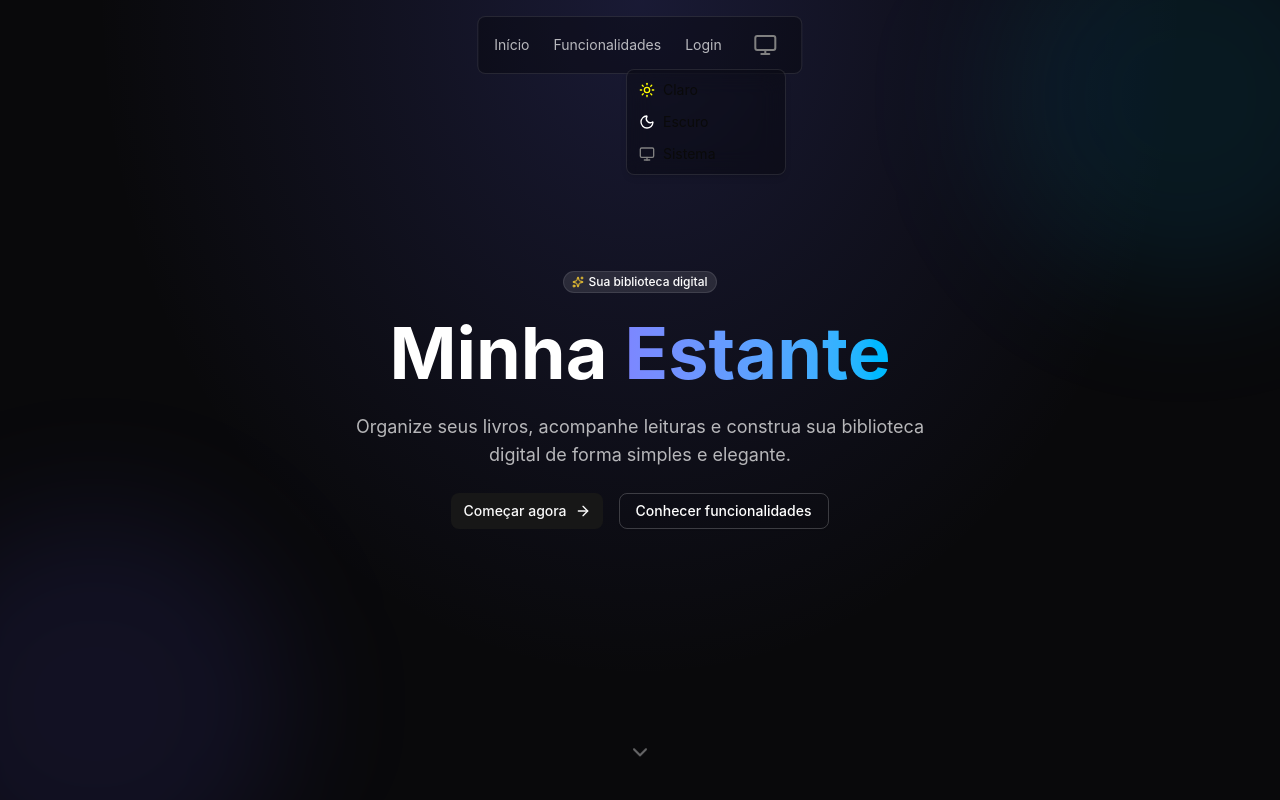
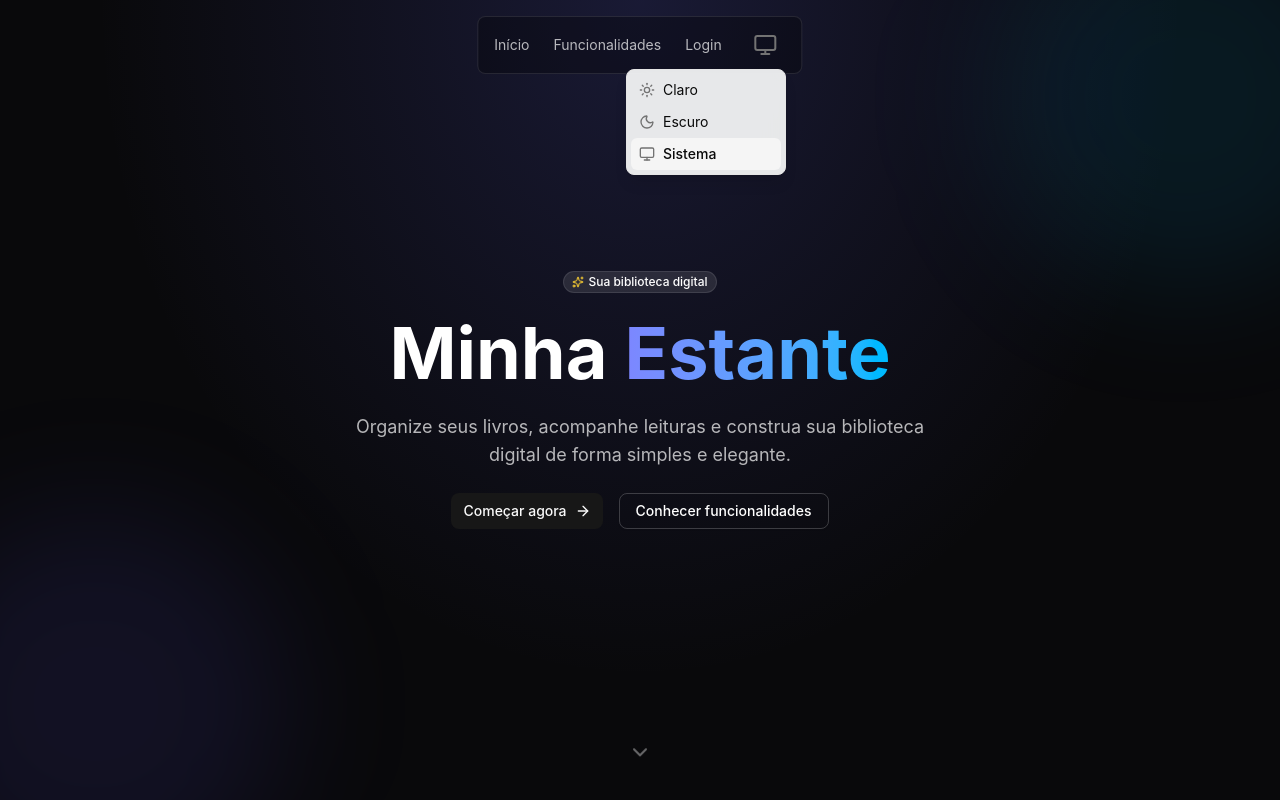
Before and after one commit to vinny7x/minha-estante, a Next.js app: page / in a window 1280 px wide. Both pictures are taken after a click on the button "Selecionar tema". Shown: the top 800 px of the page. Built offline with nearby package versions, Linux system fonts and the light colour scheme.

Commit message:
:lipstick: style: melhora contraste do menu do alternador de tema

```diff
--- a/src/components/ThemeToogleButton/index.tsx
+++ b/src/components/ThemeToogleButton/index.tsx
@@ -1,4 +1,3 @@
-
 'use client';
 
 import { MoonIcon, SunIcon, MonitorIcon } from 'lucide-react';
@@ -14,36 +13,50 @@ import {
 export function ThemeToggleButton() {
     const { theme, setTheme } = useTheme();
 
+    const activeTheme = theme ?? 'system';
+
     return (
-        <DropdownMenu >
+        <DropdownMenu>
             <DropdownMenuTrigger asChild>
                 <button
-                    className="inline-flex items-center justify-center rounded-md p-2 text-sm font-medium transition-colors focus:outline-none disabled:opacity-50 disabled:pointer-events-none border-0 cursor-pointer"
+                    className="inline-flex items-center justify-center rounded-md p-2 text-foreground/80 transition-colors hover:bg-accent hover:text-foreground focus:outline-none disabled:opacity-50 disabled:pointer-events-none border-0 cursor-pointer"
                     aria-label="Selecionar tema"
                 >
                     {theme === 'light' ? (
-                        <SunIcon color="yellow" />
+                        <SunIcon className="text-amber-400" aria-hidden="true" />
                     ) : theme === 'dark' ? (
-                        <MoonIcon color="white" />
+                        <MoonIcon className="text-sky-300" aria-hidden="true" />
                     ) : (
-                        <MonitorIcon color="gray" />
+                        <MonitorIcon className="text-muted-foreground" aria-hidden="true" />
                     )}
                 </button>
             </DropdownMenuTrigger>
 
-            <DropdownMenuContent align="end" className="w-40 bg-black/30 border border-white/10 backdrop-blur-md">
-                <DropdownMenuItem onClick={() => setTheme('light')}>
-                    <SunIcon color="yellow" />
+            <DropdownMenuContent
+                align="end"
+                className="w-40 border bg-background/90 p-1 text-foreground shadow-lg backdrop-blur-md"
+            >
+                <DropdownMenuItem
+                    className={activeTheme === 'light' ? 'bg-muted font-medium' : ''}
+                    onClick={() => setTheme('light')}
+                >
+                    <SunIcon aria-hidden="true" />
                     Claro
                 </DropdownMenuItem>
 
-                <DropdownMenuItem onClick={() => setTheme('dark')}>
-                    <MoonIcon color="white" />
+                <DropdownMenuItem
+                    className={activeTheme === 'dark' ? 'bg-muted font-medium' : ''}
+                    onClick={() => setTheme('dark')}
+                >
+                    <MoonIcon aria-hidden="true" />
                     Escuro
                 </DropdownMenuItem>
 
-                <DropdownMenuItem onClick={() => setTheme('system')}>
-                    <MonitorIcon color="gray" />
+                <DropdownMenuItem
+                    className={activeTheme === 'system' ? 'bg-muted font-medium' : ''}
+                    onClick={() => setTheme('system')}
+                >
+                    <MonitorIcon aria-hidden="true" />
                     Sistema
                 </DropdownMenuItem>
             </DropdownMenuContent>
```
